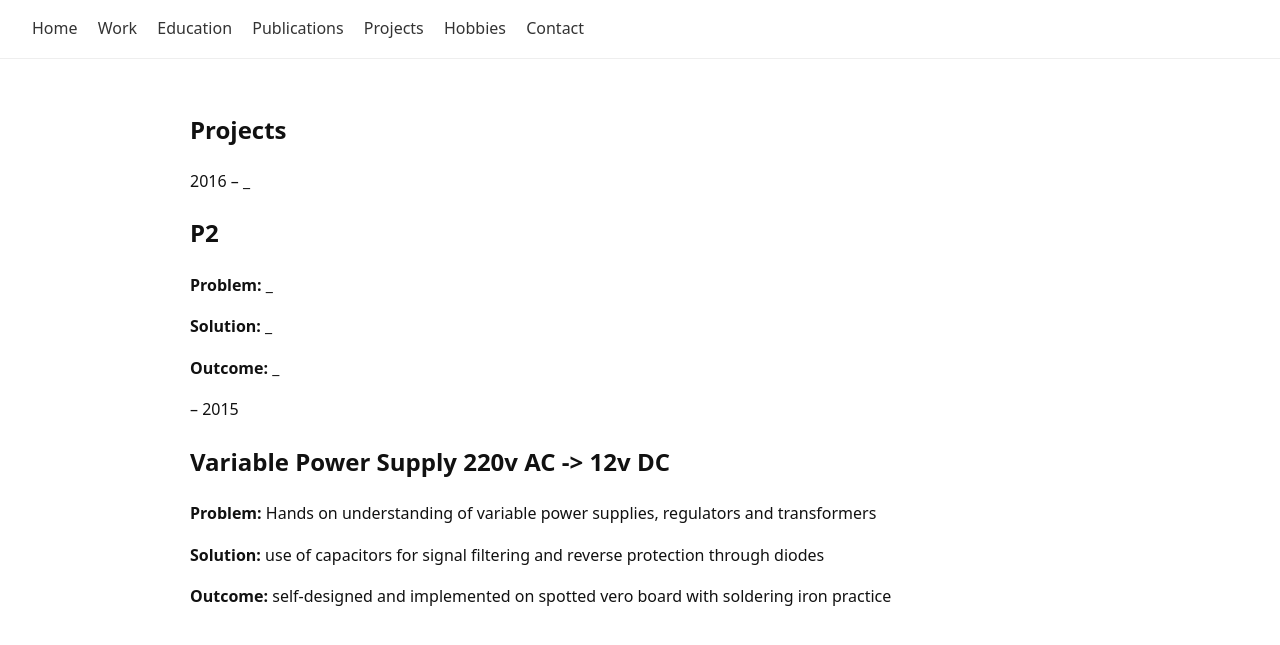
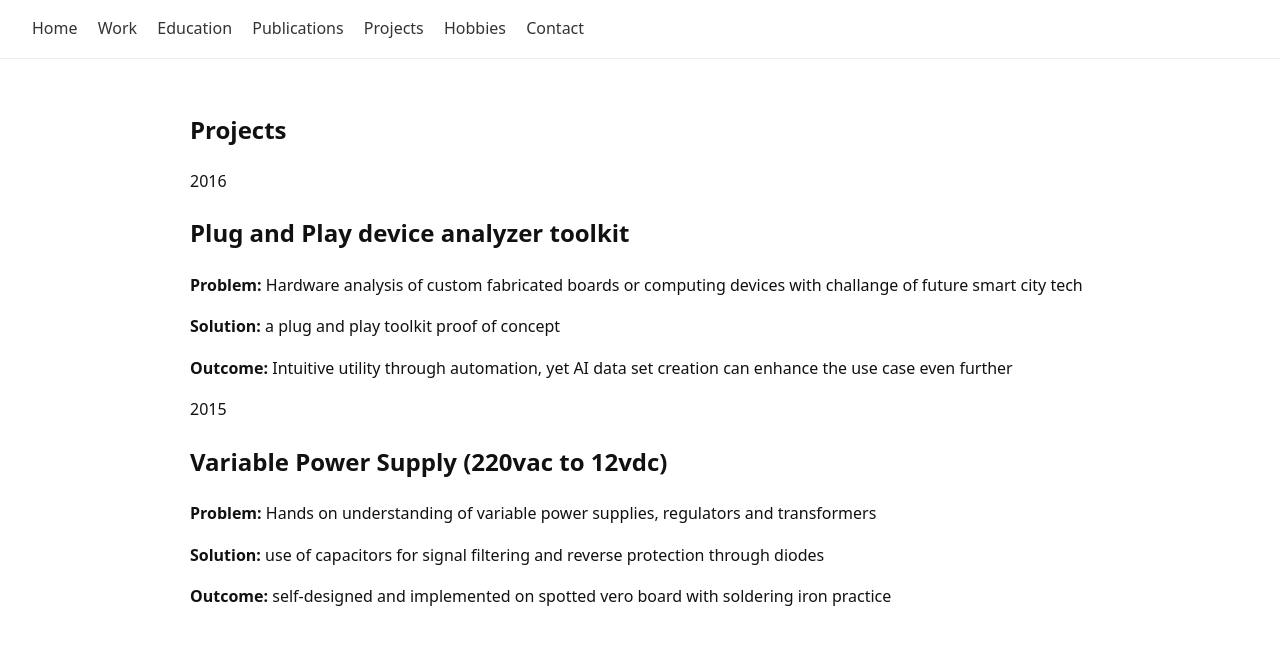
Before and after one commit to bilal-ismail/bilal-ismail.github.io, a Jekyll site: the page built from projects.md, in a window 1280 px wide. Shown: the top 645 px of the page. Built offline with Jekyll 4.4.1, drawn with Linux system fonts in a browser that asks for light colours.

Commit message:
Update projects.yml

```diff
--- a/_data/projects.yml
+++ b/_data/projects.yml
@@ -1,16 +1,17 @@
-- name: Variable Power Supply 220v AC -> 12v DC
+- name: Variable Power Supply (220vac to 12vdc)
   type: academic project
   domain: Basic Electronics
+  start: 2015
   finish: 2015
   problem: Hands on understanding of variable power supplies, regulators and transformers
   solution: use of capacitors for signal filtering and reverse protection through diodes
   outcome: self-designed and implemented on spotted vero board with soldering iron practice
 
-- name: P2
-  type: academic
-  domain: _
+- name: Plug and Play device analyzer toolkit
+  type: academic project
+  domain: Digital Forensics
   start: 2016
-  finish: _
-  problem: _
-  solution: _
-  outcome: _
+  finish: 2016
+  problem: Hardware analysis of custom fabricated boards or computing devices with challange of future smart city tech
+  solution: a plug and play toolkit proof of concept
+  outcome: Intuitive utility through automation, yet AI data set creation can enhance the use case even further
```
